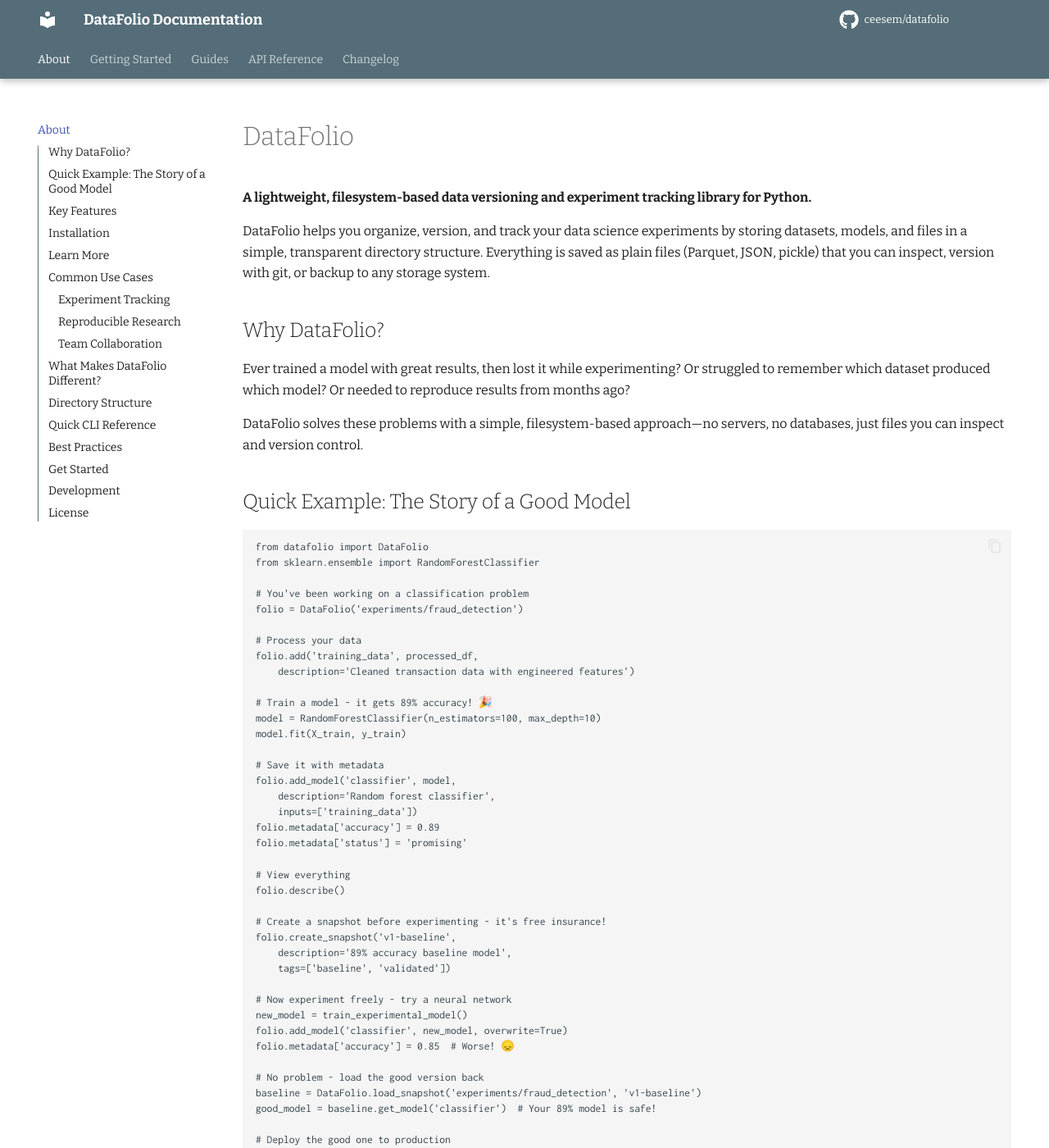
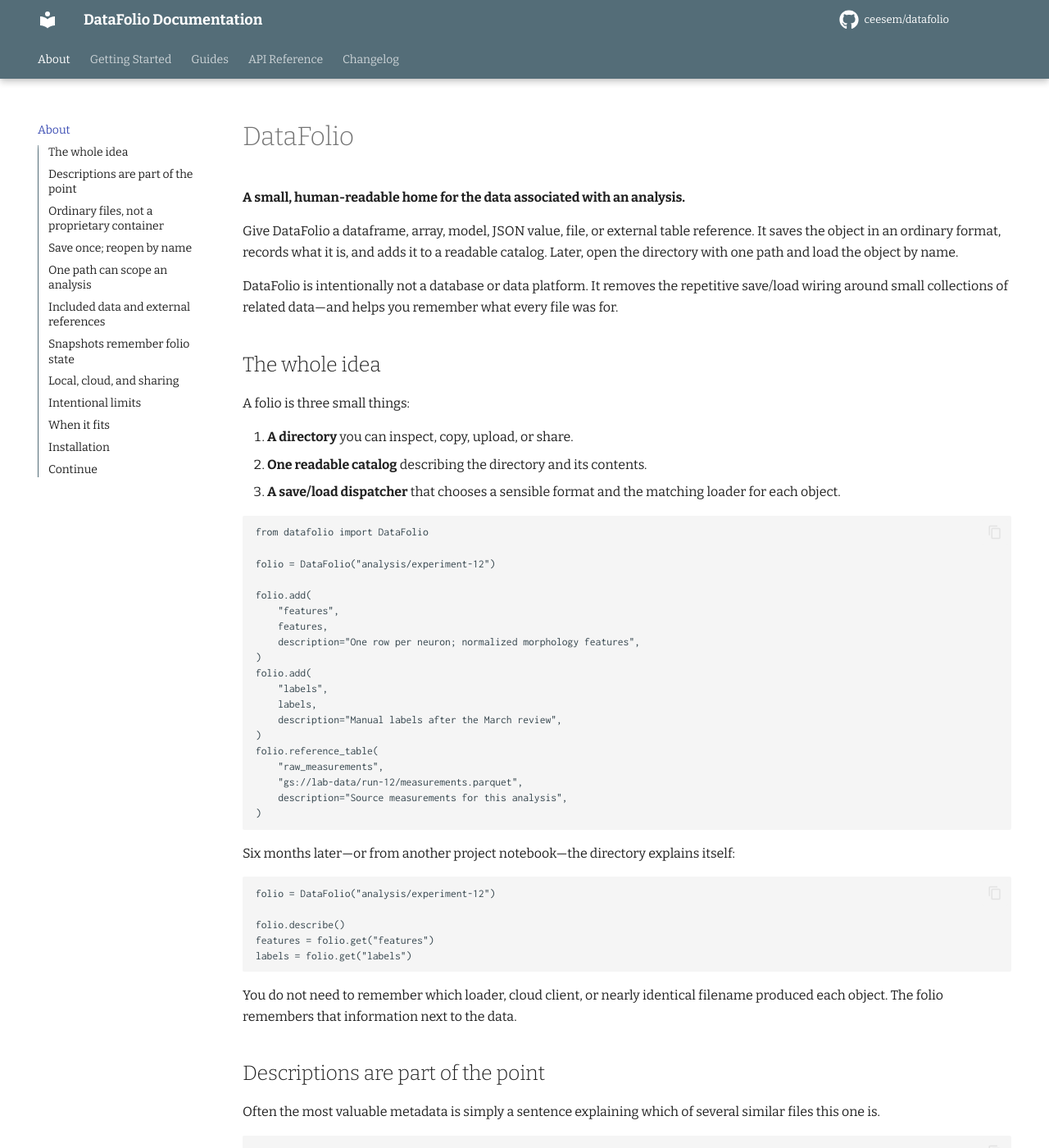
Before and after one commit to ceesem/datafolio, an MkDocs documentation site: the page built from docs/index.md, in a window 1280 px wide and 1400 px high. Shown: the whole window at 82% size. Built offline with MkDocs 1.6.1 and Material for MkDocs 9.7.7, drawn with Linux system fonts in a browser that asks for light colours; comment, search, counter and statistics services are not loaded; some of the changed text lies outside the part shown.

Commit message:
Manifest v2: one authoritative file; snapshot membership derived
Adopts the architectural consolidation (single manifest + derived
membership) that removes cross-file consistency bug categories at the
root instead of compensating for them:

- items.json is now THE manifest: {schema_version: 2, revision,
  metadata, items, snapshots}. Every commit — items, metadata, or
  snapshot registry — is one atomic file replace with one revision.
  metadata.json/snapshots.json no longer exist; _save_metadata is gone
  and _save_snapshots is a thin alias for the single publish.
- v0 (bare list) and v1 (dict + sidecars) folios load transparently and
  migrate on their first write; the embedded sidecars are then removed
  (one source of truth on disk). The schema_version gate makes 1.x
  writers refuse v2 folios cleanly.
- Snapshot membership is DERIVED from the registry's pinned version
  ids (_snapshot_pins matches version_id/legacy checksum). The
  denormalized in_snapshots markers are no longer persisted — legacy
  markers are stripped on load — which deletes the entire ghost-marker
  category (and its wave-B compensation machinery) along with the
  create/delete cross-file ordering and rollback choreography.
- Snapshot registry changes now bump the manifest revision, so readers
  auto-detect snapshot creation/deletion; SnapshotAccessor reads
  participate in auto-refresh.
- create_snapshot/delete_snapshot collapse to mutate-registry +
  single-publish; a failed publish leaves NO trace (no ghost anything).

Docs: format.md rewritten for the v2 manifest, bundle README template,
directory trees in README/index/getting-started, ARCHITECTURE
principles and snapshot section, changelog and migration guide (the
"format unchanged" claim replaced with the v2 migration story).

Tests: marker-semantics assertions migrated to derived membership;
ghost tests rewritten for the v2 world (legacy markers inert, failed
publish leaves nothing); new TestManifestV2Migration covering v1/v0
load + migrate + sidecar removal + revision-visible snapshots.

Suite: 912 passed; strict docs build green.

Co-Authored-By: Claude Fable 5 <noreply@anthropic.com>

````diff
--- a/docs/index.md
+++ b/docs/index.md
@@ -1,73 +1,236 @@
 # DataFolio
 
-**A lightweight, filesystem-based data versioning and experiment tracking library for Python.**
+**A small, human-readable home for the data associated with an analysis.**
 
-DataFolio helps you organize, version, and track your data science experiments by storing datasets, models, and files in a simple, transparent directory structure. Everything is saved as plain files (Parquet, JSON, pickle) that you can inspect, version with git, or backup to any storage system.
+Give DataFolio a dataframe, array, model, JSON value, file, or external table
+reference. It saves the object in an ordinary format, records what it is, and
+adds it to a readable catalog. Later, open the directory with one path and load
+the object by name.
 
-## Why DataFolio?
+DataFolio is intentionally not a database or data platform. It removes the
+repetitive save/load wiring around small collections of related data—and helps
+you remember what every file was for.
 
-Ever trained a model with great results, then lost it while experimenting? Or struggled to remember which dataset produced which model? Or needed to reproduce results from months ago?
+## The whole idea
 
-DataFolio solves these problems with a simple, filesystem-based approach—no servers, no databases, just files you can inspect and version control.
+A folio is three small things:
 
-## Quick Example: The Story of a Good Model
+1. **A directory** you can inspect, copy, upload, or share.
+2. **One readable catalog** describing the directory and its contents.
+3. **A save/load dispatcher** that chooses a sensible format and the matching
+   loader for each object.
 
 ```python
 from datafolio import DataFolio
-from sklearn.ensemble import RandomForestClassifier
 
-# You've been working on a classification problem
-folio = DataFolio('experiments/fraud_detection')
+folio = DataFolio("analysis/experiment-12")
 
-# Process your data
-folio.add('training_data', processed_df,
-    description='Cleaned transaction data with engineered features')
-
-# Train a model - it gets 89% accuracy! 🎉
-model = RandomForestClassifier(n_estimators=100, max_depth=10)
-model.fit(X_train, y_train)
-
-# Save it with metadata
-folio.add_model('classifier', model,
-    description='Random forest classifier',
-    inputs=['training_data'])
-folio.metadata['accuracy'] = 0.89
-folio.metadata['status'] = 'promising'
-
-# View everything
-folio.describe()
-
-# Create a snapshot before experimenting - it's free insurance!
-folio.create_snapshot('v1-baseline',
-    description='89% accuracy baseline model',
-    tags=['baseline', 'validated'])
-
-# Now experiment freely - try a neural network
-new_model = train_experimental_model()
-folio.add_model('classifier', new_model, overwrite=True)
-folio.metadata['accuracy'] = 0.85  # Worse! 😞
-
-# No problem - load the good version back
-baseline = DataFolio.load_snapshot('experiments/fraud_detection', 'v1-baseline')
-good_model = baseline.get_model('classifier')  # Your 89% model is safe!
-
-# Deploy the good one to production
-deploy_to_production(good_model)
+folio.add(
+    "features",
+    features,
+    description="One row per neuron; normalized morphology features",
+)
+folio.add(
+    "labels",
+    labels,
+    description="Manual labels after the March review",
+)
+folio.reference_table(
+    "raw_measurements",
+    "gs://lab-data/run-12/measurements.parquet",
+    description="Source measurements for this analysis",
+)
 ```
 
-This is the core DataFolio workflow: track your data, models, and results; snapshot before experimenting; never lose good work.
+Six months later—or from another project notebook—the directory explains
+itself:
 
-## Key Features
+```python
+folio = DataFolio("analysis/experiment-12")
 
-- **Universal Data Management** - A unified `add()`/`get()` pair handles DataFrames, numpy arrays, dicts, lists, scalars, and datetimes
-- **Model Support** - Save and load scikit-learn models with full metadata
-- **Snapshots** - Checkpoint owned data with copy-on-write versioning (no data duplication; external references preserve the link, not the bytes)
-- **Data Lineage** - Track inputs and dependencies between datasets and models
-- **Autocomplete Access** - IDE-friendly `folio.data.item_name.content` syntax with full autocomplete
-- **Multi-Instance Sync** - Many readers, one active writer: readers auto-refresh; concurrent writers fail safely
-- **Cloud Storage** - Works with local paths, S3, GCS, Azure, and more
-- **Git-Friendly** - All data stored as standard file formats in a simple directory structure
-- **CLI Tools** - Command-line interface for snapshot management and bundle operations
+folio.describe()
+features = folio.get("features")
+labels = folio.get("labels")
+```
+
+You do not need to remember which loader, cloud client, or nearly identical
+filename produced each object. The folio remembers that information next to
+the data.
+
+## Descriptions are part of the point
+
+Often the most valuable metadata is simply a sentence explaining which of
+several similar files this one is.
+
+```python
+folio.add(
+    "features_reviewed",
+    reviewed_features,
+    description=(
+        "Feature table after the March review; excludes failed segmentations "
+        "and retains the original cell IDs"
+    ),
+)
+```
+
+Descriptions appear in `folio.describe()` and the generated `CONTENTS.md`.
+They are stored in the catalog, so future you—or a collaborator without
+DataFolio—can understand the directory without reconstructing the notebook
+that created it.
+
+## Ordinary files, not a proprietary container
+
+A folio remains an understandable directory:
+
+```text
+experiment-12/
+├── items.json                 # Metadata, item catalog, snapshots, revision
+├── CONTENTS.md                # Human-readable inventory
+├── tables/
+│   ├── features--r4.parquet
+│   └── labels--r5.parquet
+├── models/
+└── artifacts/
+    ├── parameters--r2.json
+    └── diagnostic-plot--r6.png
+```
+
+Tables are Parquet, arrays are `.npy`, JSON remains JSON, and files keep their
+original formats. Someone who does not use DataFolio can read `CONTENTS.md`,
+inspect `items.json`, and open the payloads directly with standard tools.
+
+## Save once; reopen by name
+
+`add()` dispatches common Python objects to their ordinary storage formats:
+
+```python
+folio.add("table", dataframe)                 # pandas, Polars, or LazyFrame → Parquet
+folio.add("embeddings", numpy_array)          # → .npy
+folio.add("parameters", {"alpha": 0.1})      # → JSON
+folio.add("score", 0.94)                      # → JSON
+folio.add_model("classifier", model)          # → joblib or skops
+folio.add_file("plots/qc.png", name="qc")    # → original file format
+```
+
+`get()` consults the catalog and chooses the corresponding loader:
+
+```python
+table = folio.get("table")
+embeddings = folio.get("embeddings")
+parameters = folio.get("parameters")
+
+# Tables can also stay lazy when that is the better tool for the job.
+query = folio.scan_table("table")
+```
+
+DataFolio stops at that boundary. Querying and transforming data remain the
+job of pandas, Polars, PyArrow, and the rest of the Python data ecosystem.
+
+## One path can scope an analysis
+
+A notebook can depend on names rather than a collection of format-specific
+paths:
+
+```python
+folio = DataFolio(FOLIO_PATH)
+
+features = folio.get("features")
+labels = folio.get("labels")
+parameters = folio.get("parameters")
+```
+
+Point the same analysis at a similarly organized folio and often the only
+thing that changes is `FOLIO_PATH`. The same path can also be passed between
+notebooks instead of passing a growing collection of individual filenames.
+
+## Included data and external references
+
+DataFolio distinguishes between data the folio owns and data it only points
+to:
+
+- **Included objects** are saved inside the directory and move with it.
+- **External references** store an absolute, static link. The external data is
+  not copied and may require separate access permissions.
+
+```python
+folio.reference_table(
+    "raw",
+    "gs://lab-data/releases/2026-07/raw.parquet",
+    description="Published source table; not owned by this folio",
+)
+```
+
+This keeps small working outputs together without pretending that every large
+source dataset belongs in the same directory.
+
+## Snapshots remember folio state
+
+A snapshot records which owned files and catalog information constituted the
+folio at a useful moment:
+
+```python
+folio.create_snapshot(
+    "reviewed-analysis",
+    description="Tables and labels used for the final review",
+)
+
+reviewed = DataFolio.load_snapshot(
+    "analysis/experiment-12",
+    "reviewed-analysis",
+)
+```
+
+Snapshots preserve folio-owned files. For an external reference, they preserve
+the recorded link—not the bytes at that external location.
+
+## Local, cloud, and sharing
+
+The folio path can be local or on supported object storage such as GCS or S3:
+
+```python
+local = DataFolio("analysis/experiment-12")
+cloud = DataFolio("gs://team-analysis/experiment-12")
+```
+
+Use ordinary file-copy and sync tools to move a complete folio. Included files
+and snapshots move with the directory; absolute external references continue
+to point at their original locations.
+
+Multiple readers can open the same folio. Local writes are serialized and a
+stale notebook fails safely instead of silently overwriting a newer commit.
+Cloud folios should be treated as single-writer because object stores do not
+provide the same cross-machine lock.
+
+## Intentional limits
+
+DataFolio stays useful by declining to become a general data system. It is not:
+
+- a database or dataframe engine
+- a distributed data catalog
+- a workflow orchestrator
+- a garbage collector or repair service
+- a multi-writer collaboration system
+- a replacement for object-store versioning
+- a proprietary storage format
+
+It is designed for one person—or a small team sharing mostly read-only work—
+managing a few to dozens of understandable objects. Keeping that scope narrow
+is what makes a folio easy to inspect, move, and trust.
+
+## When it fits
+
+DataFolio is a good fit when you want to:
+
+- stop rewriting format- and destination-specific save/load code in notebooks
+- keep related feature tables, labels, models, metadata, and artifacts together
+- reopen an analysis later and understand which file is which
+- pass one path between notebooks or projects
+- share ordinary files with someone who does not use the library
+- keep large source data external while cataloging how it relates to local work
+
+If you need concurrent cloud writers, database queries, automated workflow
+execution, or management of thousands of objects, use the tool built for that
+job and let DataFolio remain small.
 
 ## Installation
 
@@ -75,150 +238,11 @@ This is the core DataFolio workflow: track your data, models, and results; snaps
 pip install datafolio
 ```
 
-## Learn More
+## Continue
 
-**New to DataFolio?** Start with the [Getting Started Guide](guides/getting-started.md) for a comprehensive tutorial.
-
-**Specific Topics:**
-- [Snapshots Guide](guides/snapshots.md) - Version control for experiments
-- [DataFolio API Reference](reference/datafolio-api.md) - All methods and properties
-- [CLI Reference](reference/cli.md) - Command-line tools
-- [Complete API](reference/api.md) - Full API documentation
-
-## Common Use Cases
-
-### Experiment Tracking
-
-```python
-# Track everything about your experiment
-folio = DataFolio('experiments/model_v2')
-folio.metadata['experiment'] = 'hyperparameter_tuning'
-folio.metadata['date'] = '2025-01-20'
-
-# Save data, models, and results
-folio.add('features', feature_df)
-folio.add_model('model', trained_model)
-folio.add('metrics', {'accuracy': 0.92, 'f1': 0.89})
-
-# Create snapshot at milestones
-folio.create_snapshot('v2.0-production', tags=['production'])
-```
-
-### Reproducible Research
-
-```python
-# Paper submission: snapshot your exact results
-folio.create_snapshot('neurips-2025-submission',
-    description='Results in paper Table 3',
-    tags=['paper', 'published'])
-
-# Six months later: reviewers ask for clarification
-paper_version = DataFolio.load_snapshot('research/exp', 'neurips-2025-submission')
-exact_model = paper_version.get_model('classifier')
-exact_data = paper_version.get('test_data')
-```
-
-### Team Collaboration
-
-```python
-# Use cloud storage for team access
-folio = DataFolio('s3://team-bucket/shared-experiment')
-
-# Everyone sees the same data
-df = folio.get('results')
-model = folio.get_model('classifier')
-
-# Compare different team members' approaches
-baseline = DataFolio.load_snapshot('s3://team-bucket/shared', 'alice-baseline')
-variant = DataFolio.load_snapshot('s3://team-bucket/shared', 'bob-neural-net')
-```
-
-## What Makes DataFolio Different?
-
-| | DataFolio | MLflow | Weights & Biases |
-|---|---|---|---|
-| **Setup** | Zero - just a directory | Requires server | Requires account |
-| **Storage** | Files on disk/cloud | Database + artifacts | Cloud service |
-| **Inspection** | Direct file access | Via API | Via web UI |
-| **Versioning** | Snapshots (copy-on-write) | Runs (separate copies) | Versions (cloud) |
-| **Sharing** | Copy directory/git | Share server access | Share workspace |
-| **Cost** | Free | Free (self-hosted) | Free tier + paid |
-
-DataFolio is perfect when you want:
-- Full control over your data
-- Simple filesystem-based storage
-- Git-friendly versioning
-- No external dependencies
-- Cloud storage without cloud services
-
-## Directory Structure
-
-DataFolio creates an intuitive, inspectable directory structure:
-
-```
-experiments/my_experiment/
-├── items.json                # Manifest of all items
-├── metadata.json             # Bundle metadata
-├── snapshots.json            # Snapshot registry
-│
-├── tables/
-│   └── features--r2.parquet  # DataFrames as Parquet (versioned filenames)
-│
-├── models/
-│   └── classifier--r3.joblib # Scikit-learn models
-│
-└── artifacts/
-    ├── embeddings--r1.npy    # Numpy arrays
-    ├── config--r4.json       # JSON data
-    ├── plot--r1.png          # Images
-    └── report--r1.pdf        # Any file type
-```
-
-All files use standard formats you can open with any tool!
-
-## Quick CLI Reference
-
-```bash
-# Initialize a new bundle
-datafolio init my_experiment
-
-# Describe bundle contents
-datafolio describe
-
-# Create a snapshot
-datafolio snapshot create v1.0 -d "Baseline model" --tags baseline,production
-
-# List snapshots
-datafolio snapshot list
-
-# Compare two snapshots
-datafolio snapshot compare v1.0 v2.0
-
-# Show current status vs last snapshot
-datafolio snapshot status
-```
-
-See the [CLI Reference](reference/cli.md) for complete documentation.
-
-## Best Practices
-
-1. **Use descriptive names** - `'training_features'` not `'data1'`
-2. **Track lineage** - Always specify `inputs` parameter
-3. **Add descriptions** - Help future you understand your work
-4. **Snapshot before major changes** - It's free insurance
-5. **Use tags** - Organize snapshots with `baseline`, `production`, `paper`
-6. **Leverage autocomplete** - Use `folio.data.item_name.content`
-7. **Clean up regularly** - Delete temporary items with `folio.delete()`
-8. **Version control** - Commit bundles to git for team collaboration
-
-## Get Started
-
-Ready to organize your experiments? Check out the [Getting Started Guide](guides/getting-started.md) for a step-by-step tutorial.
-
-## Development
-
-See [CLAUDE.md](https://github.com/caseysm/datafolio/blob/main/CLAUDE.md) for development guidelines.
-
-## License
-
-MIT License - see LICENSE file for details.
+- [Getting Started](guides/getting-started.md) — create and use your first folio
+- [Using a folio without DataFolio](guides/format.md) — understand the files directly
+- [Polars & References](guides/polars.md) — lazy tables and external data
+- [Snapshots](guides/snapshots.md) — record and reopen folio states
+- [API Reference](reference/datafolio-api.md) — complete method documentation
+- [Migrating to 2.0](guides/migrating-to-2.0.md) — update older code
````
Also changed, not shown: ARCHITECTURE.md (+13 -10 lines), README.md (+2 -3 lines), docs/changelog.md (+13 -0 lines), docs/guides/format.md (+27 -20 lines), docs/guides/getting-started.md (+1 -2 lines), docs/guides/migrating-to-2.0.md (+8 -2 lines), 10 other files.
